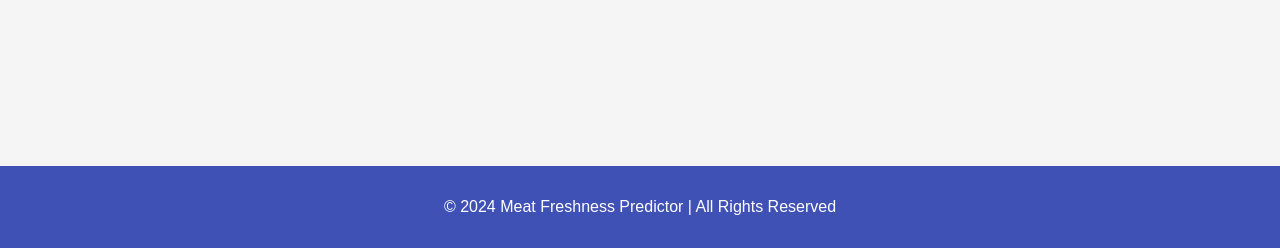
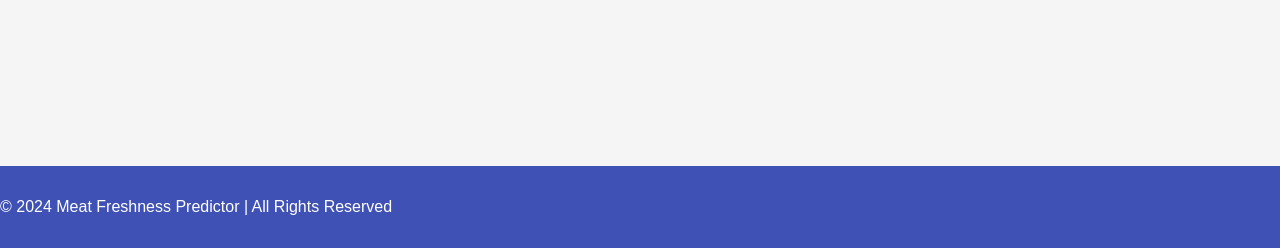
Before and after one commit to ABHINAY0606/FreshMeat, a Flask app: page / in a window 1280 px wide. Shown: the part 552-800 px from the top of the page. Run offline with Flask 3, Linux system fonts and the light colour scheme.

Commit message:
Update style.css

```diff
--- a/static/style.css
+++ b/static/style.css
@@ -15,7 +15,7 @@ header {
 footer {
     background-color: #3f51b5;
     color: white;
-    text-align: center;
+    text-align: front;
     padding: 1em 0;
     position: fixed;
     width: 100%;
```
